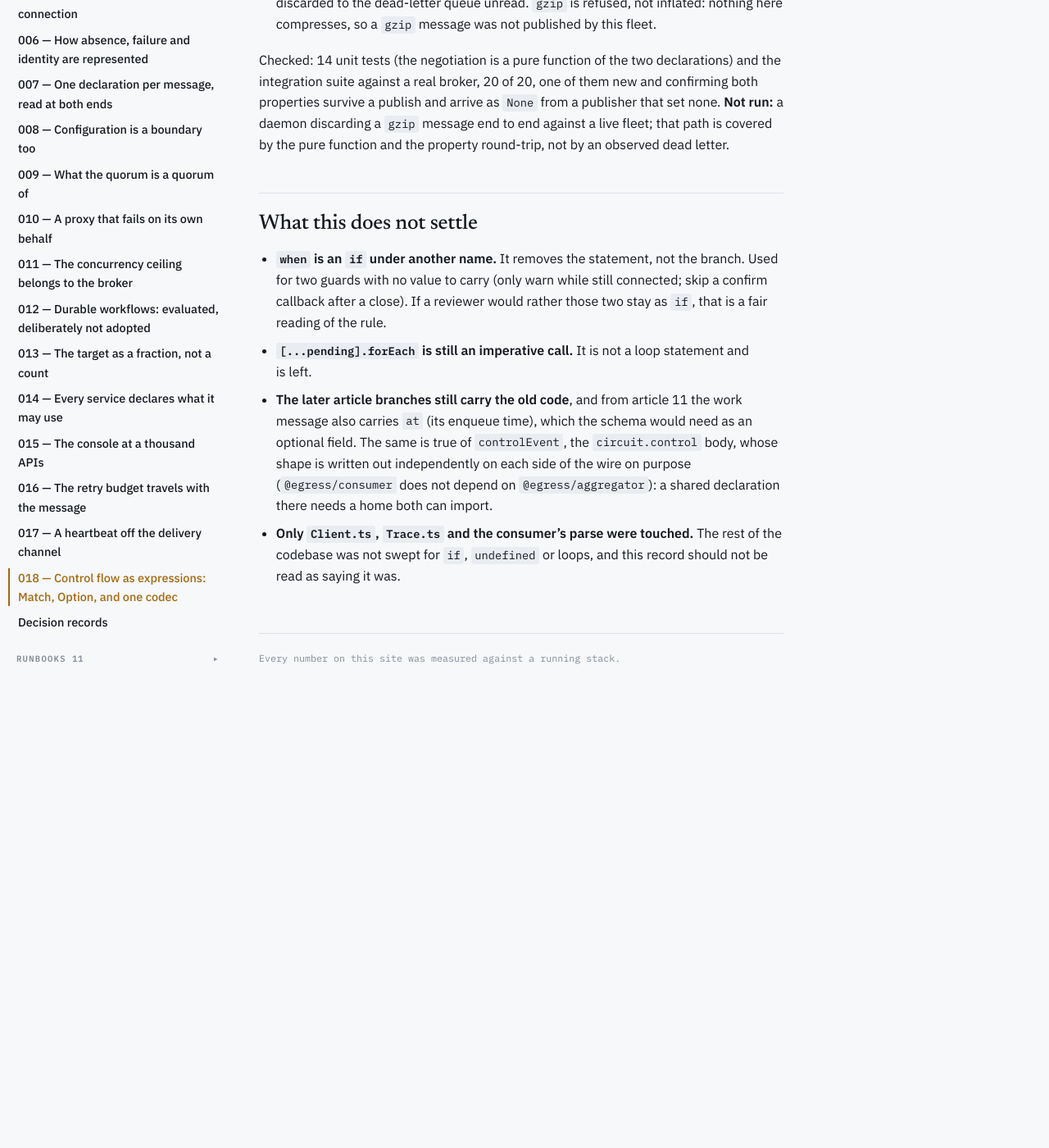
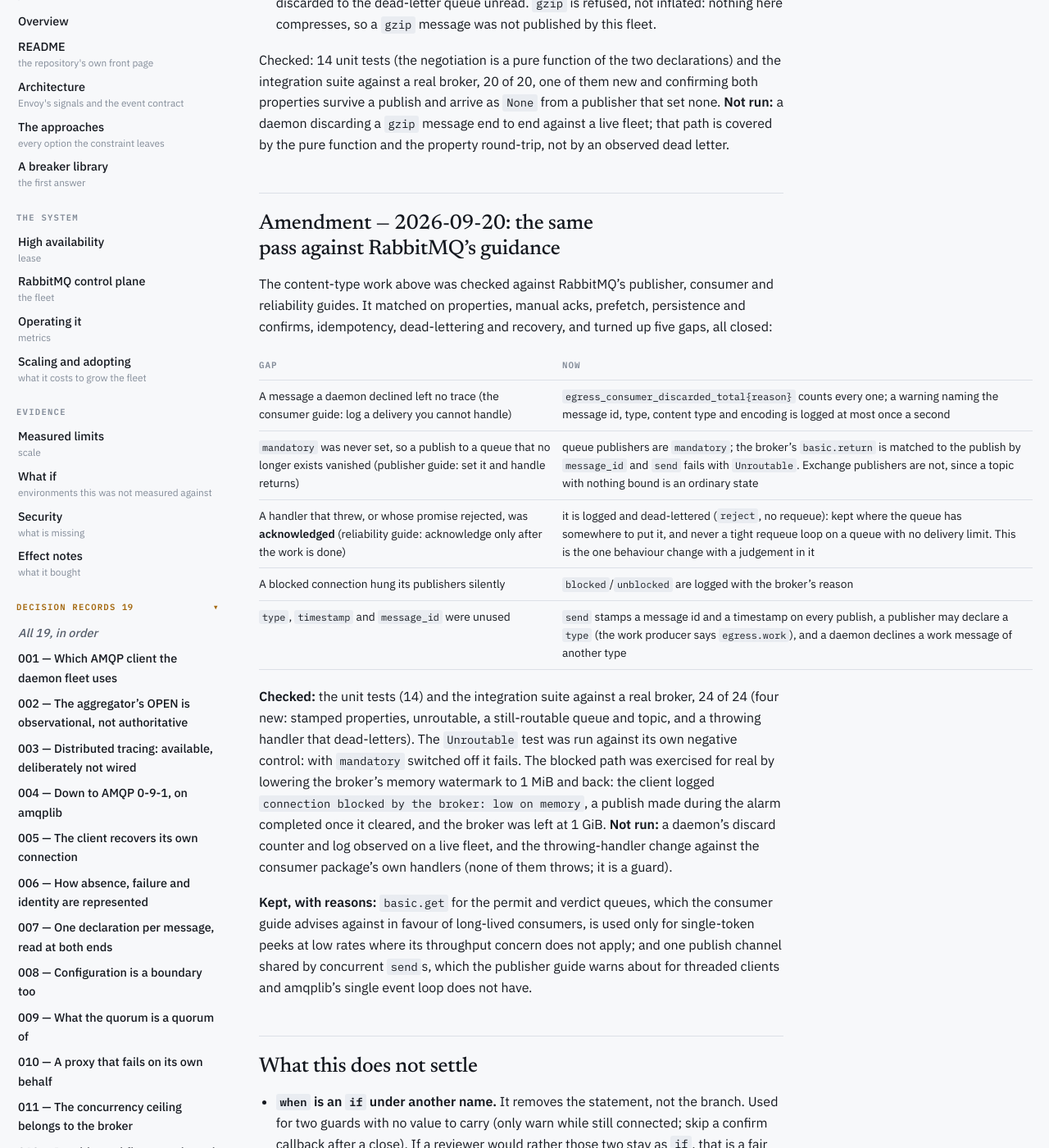
Before and after one commit to lsfera/circuit-breaker-unboxing, a Jekyll site: the page built from docs/decisions/018-control-flow-as-expressions.md, in a window 1280 px wide and 1400 px high, scrolled down 3132 px. Shown: the whole window at 82% size. Built offline with Jekyll 4.4.1, drawn with Linux system fonts in a browser that asks for light colours; our own code applies the rules of GitHub Pages for plain Markdown files; before the commit the page ends 4025 px from its top, so only the background shows below that.

Commit message:
ADR 018 amendment: the pass checked against RabbitMQ's guidance, five gaps closed
Records what a comparison with the publisher, consumer and reliability guides
found and what was done: discards are counted and logged, mandatory queue
publishes fail as Unroutable, a throwing handler dead-letters instead of
acknowledging, blocked connections are logged, and type/timestamp/message_id are
used. States the evidence (24 of 24 integration tests, a negative control for
Unroutable, a real memory alarm for the blocked path) and what was not run.

```diff
--- a/docs/decisions/018-control-flow-as-expressions.md
+++ b/docs/decisions/018-control-flow-as-expressions.md
@@ -111,6 +111,38 @@ from a publisher that set none. **Not run:** a daemon discarding a `gzip`
 message end to end against a live fleet; that path is covered by the pure
 function and the property round-trip, not by an observed dead letter.
 
+## Amendment — 2026-09-20: the same pass against RabbitMQ's guidance
+
+The content-type work above was checked against RabbitMQ's publisher, consumer
+and reliability guides. It matched on properties, manual acks, prefetch,
+persistence and confirms, idempotency, dead-lettering and recovery, and turned up
+five gaps, all closed:
+
+| Gap | Now |
+| --- | --- |
+| A message a daemon declined left no trace (the consumer guide: log a delivery you cannot handle) | `egress_consumer_discarded_total{reason}` counts every one; a warning naming the message id, type, content type and encoding is logged at most once a second |
+| `mandatory` was never set, so a publish to a queue that no longer exists vanished (publisher guide: set it and handle returns) | queue publishers are `mandatory`; the broker's `basic.return` is matched to the publish by `message_id` and `send` fails with `Unroutable`. Exchange publishers are not, since a topic with nothing bound is an ordinary state |
+| A handler that threw, or whose promise rejected, was **acknowledged** (reliability guide: acknowledge only after the work is done) | it is logged and dead-lettered (`reject`, no requeue): kept where the queue has somewhere to put it, and never a tight requeue loop on a queue with no delivery limit. This is the one behaviour change with a judgement in it |
+| A blocked connection hung its publishers silently | `blocked`/`unblocked` are logged with the broker's reason |
+| `type`, `timestamp` and `message_id` were unused | `send` stamps a message id and a timestamp on every publish, a publisher may declare a `type` (the work producer says `egress.work`), and a daemon declines a work message of another type |
+
+**Checked:** the unit tests (14) and the integration suite against a real broker,
+24 of 24 (four new: stamped properties, unroutable, a still-routable queue and
+topic, and a throwing handler that dead-letters). The `Unroutable` test was run
+against its own negative control: with `mandatory` switched off it fails. The
+blocked path was exercised for real by lowering the broker's memory watermark to
+1 MiB and back: the client logged `connection blocked by the broker: low on
+memory`, a publish made during the alarm completed once it cleared, and the
+broker was left at 1 GiB. **Not run:** a daemon's discard counter and log
+observed on a live fleet, and the throwing-handler change against the consumer
+package's own handlers (none of them throws; it is a guard).
+
+**Kept, with reasons:** `basic.get` for the permit and verdict queues, which the
+consumer guide advises against in favour of long-lived consumers, is used only
+for single-token peeks at low rates where its throughput concern does not apply;
+and one publish channel shared by concurrent `send`s, which the publisher guide
+warns about for threaded clients and amqplib's single event loop does not have.
+
 ## What this does not settle
 
 - **`when` is an `if` under another name.** It removes the statement, not the
```
